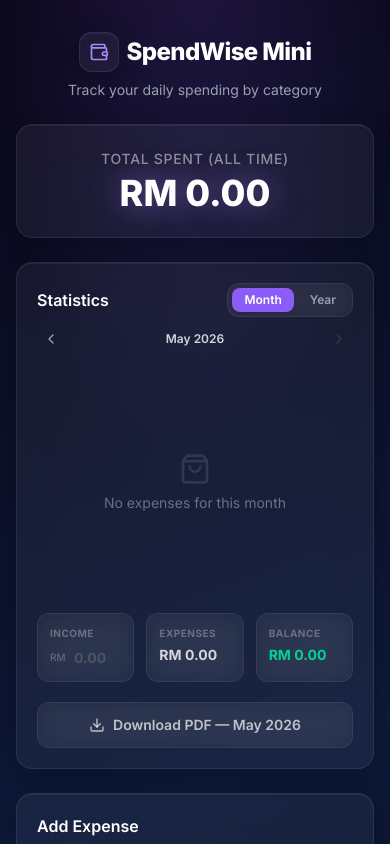
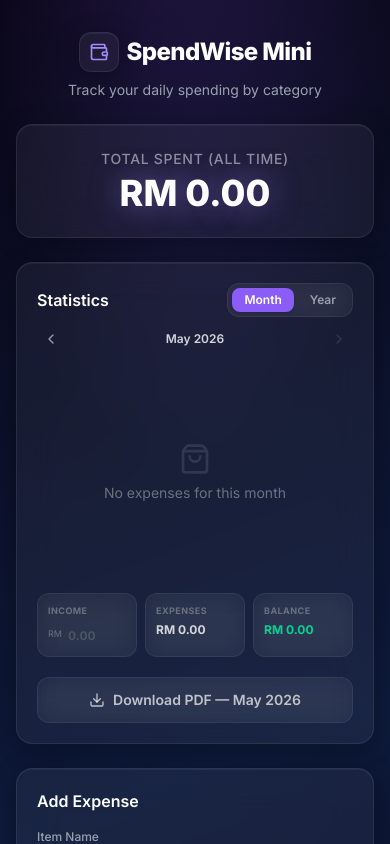
Before and after one commit to aaimang/personal-expense-tracker, a React (Vite) app: page / in a window 390 px wide. Shown: the top 844 px of the page. Built offline with nearby package versions, Linux system fonts and the light colour scheme.

Commit message:
Fix pie chart and layout responsiveness for mobile devices

```diff
--- a/src/App.jsx
+++ b/src/App.jsx
@@ -5,7 +5,7 @@
   Check, X, GripVertical, Pencil,
 } from 'lucide-react'
 
-import { PieChart, Pie, Tooltip, ResponsiveContainer, Legend } from 'recharts'
+import { PieChart, Pie, Tooltip, ResponsiveContainer } from 'recharts'
 import jsPDF from 'jspdf'
 import autoTable from 'jspdf-autotable'
 
@@ -507,54 +507,64 @@
 
           {/* Pie chart */}
           {chartData.length > 0 ? (
-            <ResponsiveContainer width="100%" height={220}>
-              <PieChart>
+            <div className="w-full">
+              {/* Donut chart — percentage-based radii so it scales on every screen */}
+              <ResponsiveContainer width="100%" height={200}>
+                <PieChart margin={{ top: 0, right: 0, bottom: 0, left: 0 }}>
                   <Pie
                     data={withColors(chartData, categories)}
                     cx="50%" cy="50%"
-                  innerRadius={55} outerRadius={90}
+                    innerRadius="38%" outerRadius="62%"
                     paddingAngle={3} dataKey="value"
                   />
                   <Tooltip content={<ChartTooltip />} />
-                <Legend
-                  formatter={(value, entry) => (
-                    <span className="text-xs text-gray-300">
-                      {value} {entry.payload.percent}%
-                    </span>
-                  )}
-                />
                 </PieChart>
               </ResponsiveContainer>
+
+              {/* Legend rendered manually so it wraps cleanly on narrow screens */}
+              <div className="flex flex-wrap justify-center gap-x-4 gap-y-1.5 mt-2">
+                {withColors(chartData, categories).map(entry => (
+                  <div key={entry.name} className="flex items-center gap-1.5 text-xs text-gray-300">
+                    <span
+                      className="w-2.5 h-2.5 rounded-full flex-shrink-0"
+                      style={{ backgroundColor: entry.fill }}
+                    />
+                    <span>{entry.name}</span>
+                    <span className="text-gray-500">{entry.percent}%</span>
+                  </div>
+                ))}
+              </div>
+            </div>
           ) : (
-            <div className="h-[220px] flex flex-col items-center justify-center text-gray-500 text-sm gap-2">
+            <div className="h-[200px] flex flex-col items-center justify-center text-gray-500 text-sm gap-2">
               <ShoppingBag className="w-8 h-8 opacity-30" />
               <span>No expenses for this {timeframe}</span>
             </div>
           )}
 
           {/* Income / Expenses / Balance */}
-          <div className="grid grid-cols-3 gap-3">
-            <div className="flex flex-col gap-1 glass-inner rounded-xl p-3">
-              <span className="text-[10px] uppercase tracking-wider text-gray-500 font-bold">Income</span>
+          <div className="grid grid-cols-3 gap-2">
+            <div className="flex flex-col gap-1 glass-inner rounded-xl p-2.5">
+              <span className="text-[9px] uppercase tracking-wider text-gray-500 font-bold">Income</span>
               <div className="relative">
-                <span className="absolute left-0 top-1/2 -translate-y-1/2 text-[10px] text-gray-500">RM</span>
+                <span className="absolute left-0 top-1/2 -translate-y-1/2 text-[9px] text-gray-500">RM</span>
                 <input
                   type="number" min="0" step="0.01" placeholder="0.00"
                   value={monthlyIncome}
                   onChange={e => setIncomeMap(m => ({ ...m, [incomeKey]: e.target.value }))}
-                  className="w-full pl-6 bg-transparent text-sm font-bold text-emerald-400 outline-none placeholder-gray-600"
+                  className="w-full pl-5 bg-transparent text-xs font-bold text-emerald-400 outline-none placeholder-gray-600"
                 />
               </div>
             </div>
-            <div className="flex flex-col gap-1 glass-inner rounded-xl p-3">
-              <span className="text-[10px] uppercase tracking-wider text-gray-500 font-bold">Expenses</span>
-              <span className="text-sm font-bold text-white/80">
+            <div className="flex flex-col gap-1 glass-inner rounded-xl p-2.5">
+              <span className="text-[9px] uppercase tracking-wider text-gray-500 font-bold">Expenses</span>
+              <span className="text-xs font-bold text-white/80 truncate">
                 RM {totalSpentFiltered.toFixed(2)}
               </span>
             </div>
-            <div className="flex flex-col gap-1 glass-inner rounded-xl p-3">
-              <span className="text-[10px] uppercase tracking-wider text-gray-500 font-bold">Balance</span>
-              <span className={`text-sm font-bold ${balance >= 0 ? 'text-emerald-400' : 'text-red-400'}`}>
+            <div className="flex flex-col gap-1 glass-inner rounded-xl p-2.5">
+              <span className="text-[9px] uppercase tracking-wider text-gray-500 font-bold">Balance</span>
+              <span className={`text-xs font-bold truncate ${balance >= 0 ? 'text-emerald-400' : 'text-red-400'}`}>
                 RM {balance.toFixed(2)}
               </span>
             </div>
```
Lines whose indentation alone changed are shown as unchanged.
